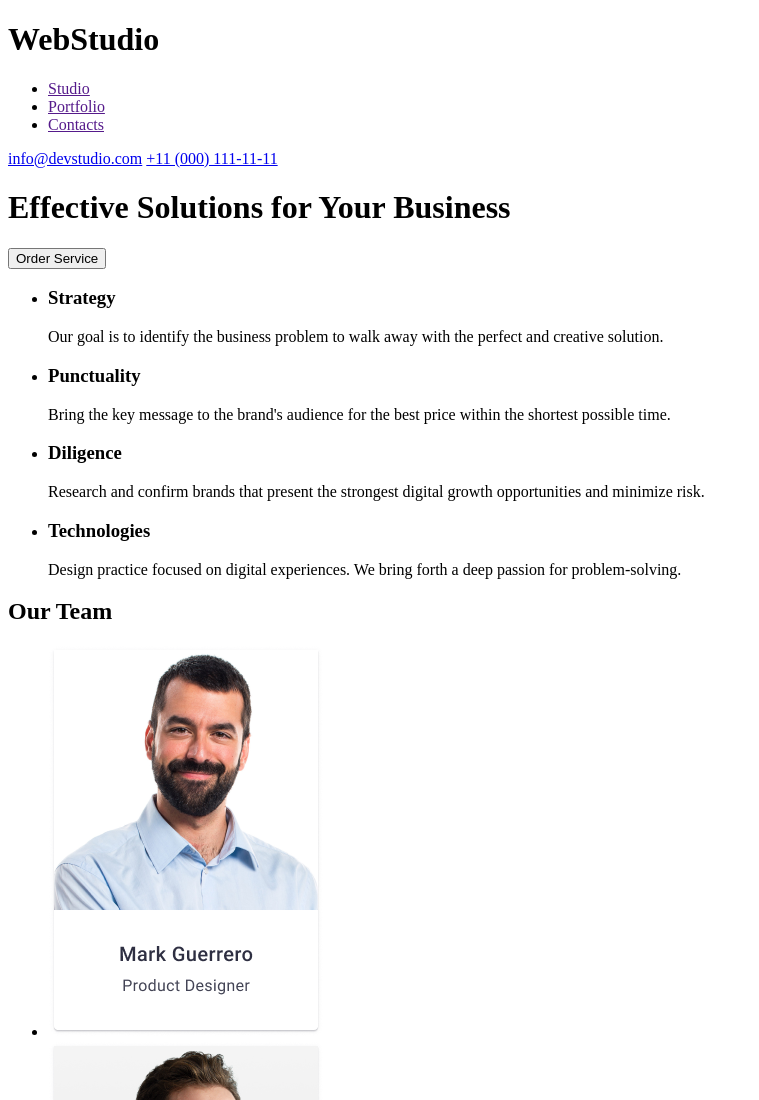
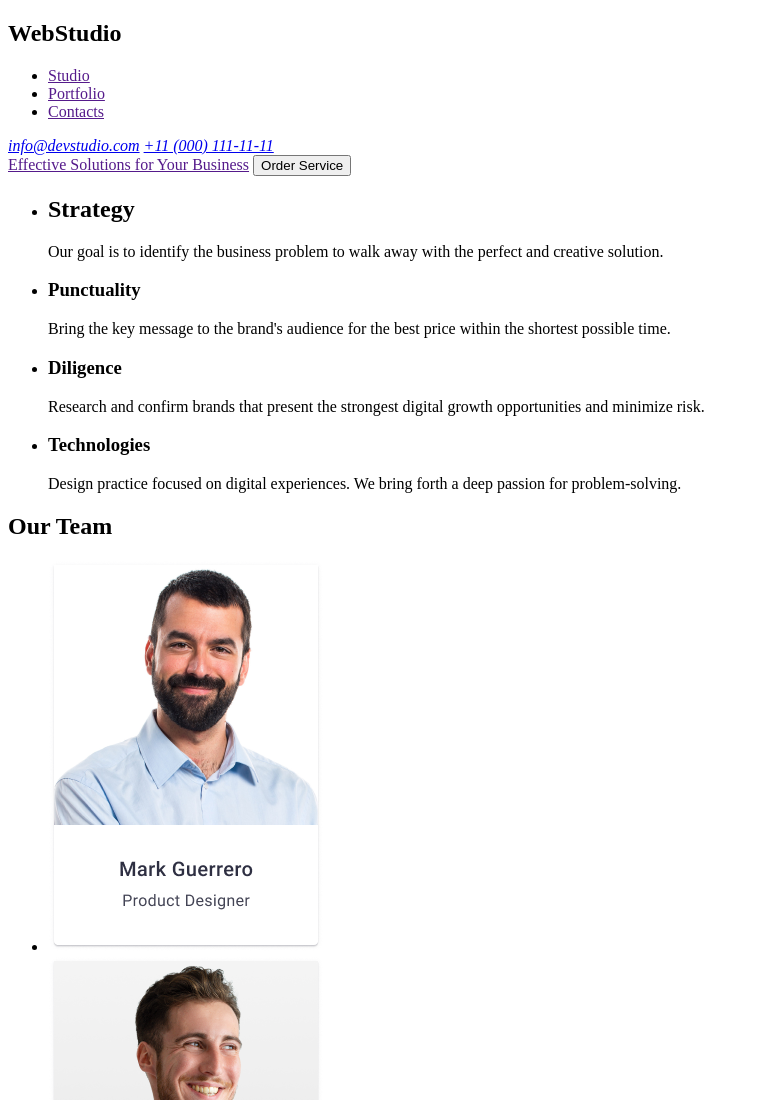
Before and after one commit to Maksum9/pppp, a plain HTML site: page index.html in a window 1280 px wide. Shown: the top 1100 px of the page, without its empty margins (0-759 px from the left). Drawn offline with Linux system fonts and the light colour scheme.

Commit message:
Update index.html

```diff
--- a/index.html
+++ b/index.html
@@ -9,23 +9,29 @@
 </head>
 <body>
   <header>
+    <nav>
     <h1><span>Web</span>Studio</h1>
   <ul>
     <li><a href="">Studio</a></li>
     <li><a href="">Portfolio</a></li>
     <li><a href="">Contacts</a></li>
   </ul>
+  <address>
   <a href="info@devstudio.com">info@devstudio.com</a>
   <a href="tel:+110001111111">+11 (000) 111-11-11</a>
+</address>
+
+
 </header>
+</nav>
 <main>
-<h1>Effective Solutions for Your Business</h1>
+<a href="">Effective Solutions for Your Business</a>
     <button>Order Service</button>
 
     <section>
       <ul>
         <li>
-          <h3>Strategy</h3>
+          <h1>Strategy</h1>
           <p>Our goal is to identify the business
             problem to walk away with the perfect and creative solution. </p>
         </li>
```
